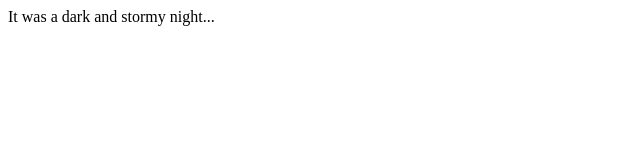
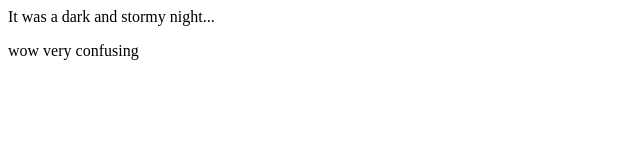
Before and after one commit to RFW-RSQMONKEY/fireside-story, a plain HTML site: page index.html in a window 1280 px wide. Shown: the whole page, without its empty margins (0-640 px from the left). Drawn offline with Linux system fonts and the light colour scheme.

Commit message:
first commit

```diff
--- a/index.html
+++ b/index.html
@@ -1,5 +1,6 @@
 <html>
   <body>
     <p>It was a dark and stormy night...</p>
+    <p> wow very confusing </p>
   </body>
 </html>
```
